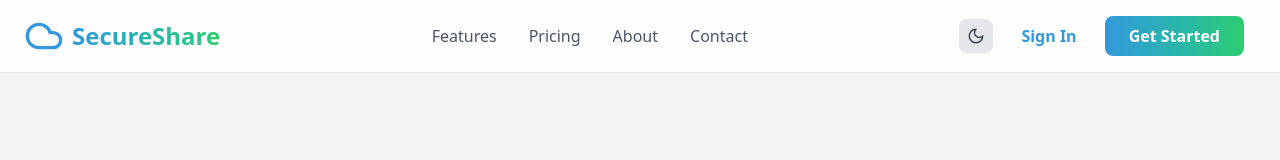
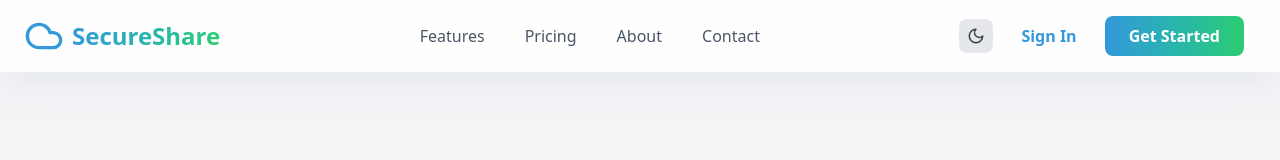
Before and after one commit to imanchalsingh/File-Sharing-System, a React (Vite) app in the folder client/: page / in a window 1280 px wide. Shown: the top 160 px of the page. Built offline with nearby package versions, Linux system fonts and the light colour scheme; no server answers; a web font is replaced by a local one.

Commit message:
Fix #182: Added premium shadow, glass effect, and animated hover underline to navbar for better distinction from hero

```diff
--- a/client/src/components/Home/LandingPage.tsx
+++ b/client/src/components/Home/LandingPage.tsx
@@ -240,10 +240,11 @@
   return (
     <div className="min-h-screen bg-gray-100 dark:bg-gray-900 text-gray-900 dark:text-white transition-colors duration-300">
       {/* Navigation - FIXED: md se lg breakpoint par change kiya */}
+      {/*
       <nav className="sticky top-0 z-50 bg-white/80 dark:bg-gray-900/80 backdrop-blur-md border-b border-gray-200 dark:border-gray-700">
         <div className="container mx-auto px-4 sm:px-6 py-3 sm:py-4">
           <div className="flex items-center justify-between">
-            {/* Logo */}
+
             <div className="flex items-center space-x-2 flex-shrink-0">
               <Cloud className="w-8 h-8 sm:w-10 sm:h-10 text-[#3498db]" />
               <span className="text-xl sm:text-2xl font-bold bg-gradient-to-r from-[#3498db] to-[#2ecc71] bg-clip-text text-transparent">
@@ -251,7 +252,6 @@
               </span>
             </div>
 
-            {/* Desktop Navigation Links - lg breakpoint (1024px) */}
             <div className="hidden lg:flex items-center space-x-6 xl:space-x-8">
               <a
                 href="#features"
@@ -283,9 +283,7 @@
               </a>
             </div>
 
-            {/* Right side buttons */}
             <div className="flex items-center space-x-2 sm:space-x-3">
-              {/* Theme Toggle */}
               <button
                 onClick={toggleTheme}
                 className="p-1.5 sm:p-2 rounded-lg bg-gray-200 dark:bg-gray-700/50 hover:bg-gray-300 dark:hover:bg-gray-700 text-gray-700 dark:text-gray-300 hover:text-black dark:hover:text-white transition-colors"
@@ -293,7 +291,6 @@
                 {theme === "dark" ? <Sun size={18} /> : <Moon size={18} />}
               </button>
 
-              {/* Desktop Buttons - Hidden on tablet and mobile */}
               <div className="hidden lg:flex items-center space-x-2 xl:space-x-3">
                 <button
                   onClick={() => navigate("/login")}
@@ -309,7 +306,7 @@
                 </button>
               </div>
 
-              {/* Mobile Menu Button - Shows below 1024px */}
+
               <button
                 onClick={toggleMobileMenu}
                 className="lg:hidden p-1.5 sm:p-2 rounded-lg bg-gray-200 dark:bg-gray-700/50 hover:bg-gray-300 dark:hover:bg-gray-700 text-gray-700 dark:text-gray-300 hover:text-black dark:hover:text-white transition-colors"
@@ -321,7 +318,7 @@
             </div>
           </div>
 
-          {/* Mobile Navigation Menu */}
+
           <div
             className={`
               lg:hidden transition-all duration-300 ease-in-out overflow-hidden
@@ -377,6 +374,103 @@
                   Get Started
                 </button>
               </div>
+            </div>
+          </div>
+        </div>
+      </nav> */}
+
+      {/* ===== Navigation - UPGRADED PREMIUM NAVBAR (Fix #182) ===== */}
+      <nav className="sticky top-0 z-50 bg-white/90 dark:bg-gray-900/90 backdrop-blur-lg shadow-xl shadow-gray-200/50 dark:shadow-gray-800/30 border-b border-gray-200/60 dark:border-gray-800/60 transition-all duration-300">
+        <div className="container mx-auto px-4 sm:px-6 py-3 sm:py-4">
+          <div className="flex items-center justify-between">
+            {/* Logo */}
+            <div className="flex items-center space-x-2 flex-shrink-0">
+              <Cloud className="w-8 h-8 sm:w-10 sm:h-10 text-[#3498db]" />
+              <span className="text-xl sm:text-2xl font-bold bg-gradient-to-r from-[#3498db] to-[#2ecc71] bg-clip-text text-transparent">
+                SecureShare
+              </span>
+            </div>
+
+            {/* Desktop Navigation Links - UPGRADED: More spacing + Hover animation */}
+            <div className="hidden lg:flex items-center space-x-8 xl:space-x-10">
+              <a
+                href="#features"
+                onClick={(e) => handleNavClick(e, "features")}
+                className="relative text-gray-600 dark:text-gray-300 hover:text-[#3498db] dark:hover:text-[#3498db] transition-colors font-medium text-sm xl:text-base after:content-[''] after:absolute after:bottom-[-6px] after:left-0 after:w-0 after:h-[2px] after:bg-[#3498db] after:transition-all after:duration-300 hover:after:w-full"
+              >
+                Features
+              </a>
+              <a
+                href="#pricing"
+                onClick={(e) => handleNavClick(e, "pricing")}
+                className="relative text-gray-600 dark:text-gray-300 hover:text-[#3498db] dark:hover:text-[#3498db] transition-colors font-medium text-sm xl:text-base after:content-[''] after:absolute after:bottom-[-6px] after:left-0 after:w-0 after:h-[2px] after:bg-[#3498db] after:transition-all after:duration-300 hover:after:w-full"
+              >
+                Pricing
+              </a>
+              <a
+                href="#about"
+                onClick={(e) => handleNavClick(e, "about")}
+                className="relative text-gray-600 dark:text-gray-300 hover:text-[#3498db] dark:hover:text-[#3498db] transition-colors font-medium text-sm xl:text-base after:content-[''] after:absolute after:bottom-[-6px] after:left-0 after:w-0 after:h-[2px] after:bg-[#3498db] after:transition-all after:duration-300 hover:after:w-full"
+              >
+                About
+              </a>
+              <a
+                href="#contact"
+                onClick={(e) => handleNavClick(e, "contact")}
+                className="relative text-gray-600 dark:text-gray-300 hover:text-[#3498db] dark:hover:text-[#3498db] transition-colors font-medium text-sm xl:text-base after:content-[''] after:absolute after:bottom-[-6px] after:left-0 after:w-0 after:h-[2px] after:bg-[#3498db] after:transition-all after:duration-300 hover:after:w-full"
+              >
+                Contact
+              </a>
+            </div>
+
+            {/* Right side buttons (Rest of the code stays exactly the same) */}
+            <div className="flex items-center space-x-2 sm:space-x-3">
+              {/* Theme Toggle */}
+              <button
+                onClick={toggleTheme}
+                className="p-1.5 sm:p-2 rounded-lg bg-gray-200 dark:bg-gray-700/50 hover:bg-gray-300 dark:hover:bg-gray-700 text-gray-700 dark:text-gray-300 hover:text-black dark:hover:text-white transition-colors"
+              >
+                {theme === "dark" ? <Sun size={18} /> : <Moon size={18} />}
+              </button>
+
+              {/* Desktop Buttons - Hidden on tablet and mobile */}
+              <div className="hidden lg:flex items-center space-x-2 xl:space-x-3">
+                <button
+                  onClick={() => navigate("/login")}
+                  className="px-3 xl:px-4 py-1.5 xl:py-2 text-[#3498db] hover:text-[#2980b9] transition-colors font-semibold text-sm xl:text-base"
+                >
+                  Sign In
+                </button>
+                <button
+                  onClick={() => navigate("/login")}
+                  className="px-4 xl:px-6 py-1.5 xl:py-2 bg-gradient-to-r from-[#3498db] to-[#2ecc71] rounded-lg font-semibold hover:opacity-90 transition-opacity text-white text-sm xl:text-base whitespace-nowrap"
+                >
+                  Get Started
+                </button>
+              </div>
+
+              {/* Mobile Menu Button - Shows below 1024px */}
+              <button
+                onClick={toggleMobileMenu}
+                className="lg:hidden p-1.5 sm:p-2 rounded-lg bg-gray-200 dark:bg-gray-700/50 hover:bg-gray-300 dark:hover:bg-gray-700 text-gray-700 dark:text-gray-300 hover:text-black dark:hover:text-white transition-colors"
+                aria-label="Toggle menu"
+                aria-expanded={isMobileMenuOpen}
+              >
+                {isMobileMenuOpen ? <X size={22} /> : <Menu size={22} />}
+              </button>
+            </div>
+          </div>
+
+          {/* Mobile Navigation Menu (Rest of the code stays exactly the same) */}
+          <div
+            className={`
+              lg:hidden transition-all duration-300 ease-in-out overflow-hidden
+              ${isMobileMenuOpen ? "max-h-[500px] opacity-100" : "max-h-0 opacity-0"}
+            `}
+          >
+            {/* ... आपका बाकी मोबाइल मेनू कोड वैसे ही रहेगा ... */}
+            <div className="pt-3 pb-2 space-y-1 border-t border-gray-200 dark:border-gray-700 mt-3">
+              {/* ... */}
             </div>
           </div>
         </div>
```
